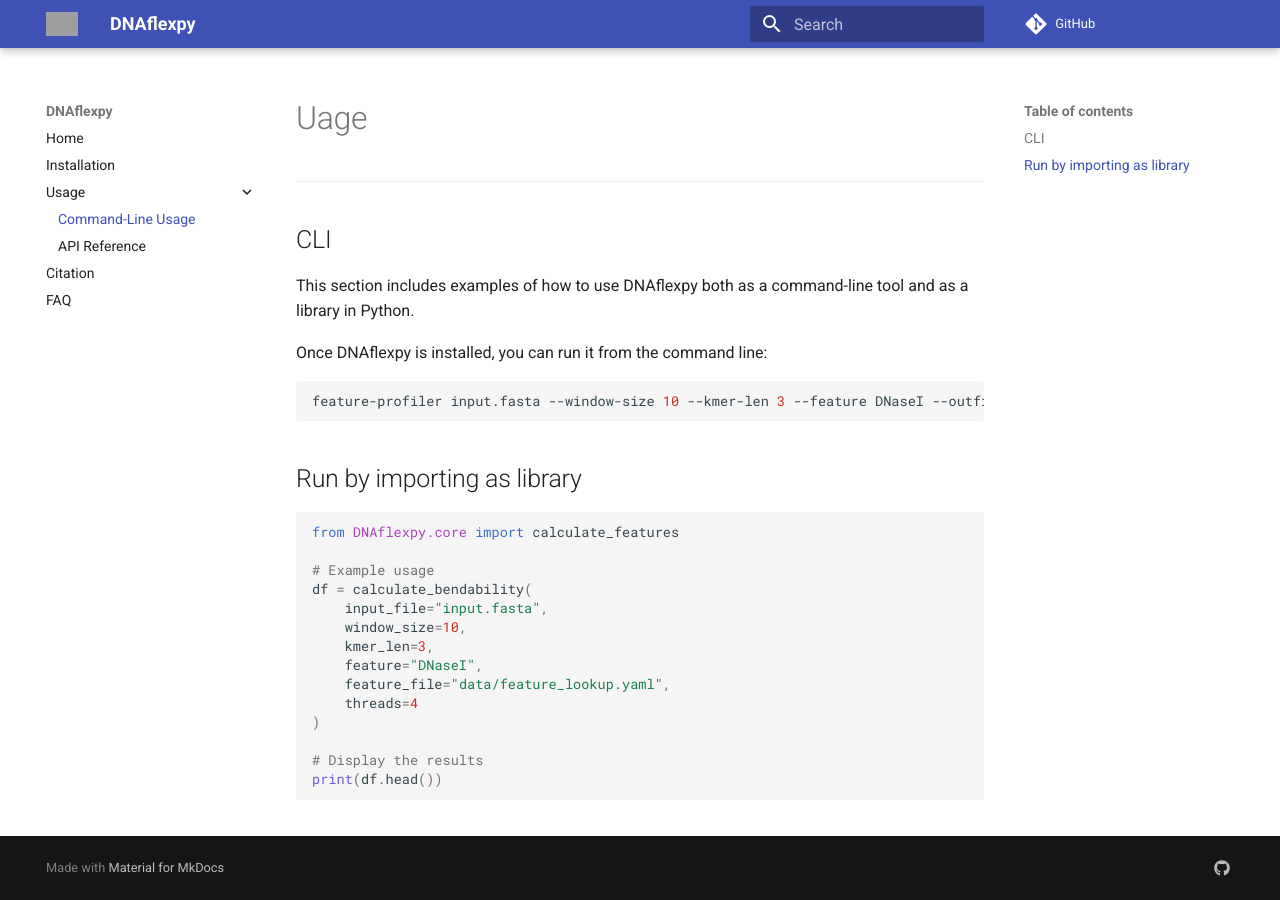
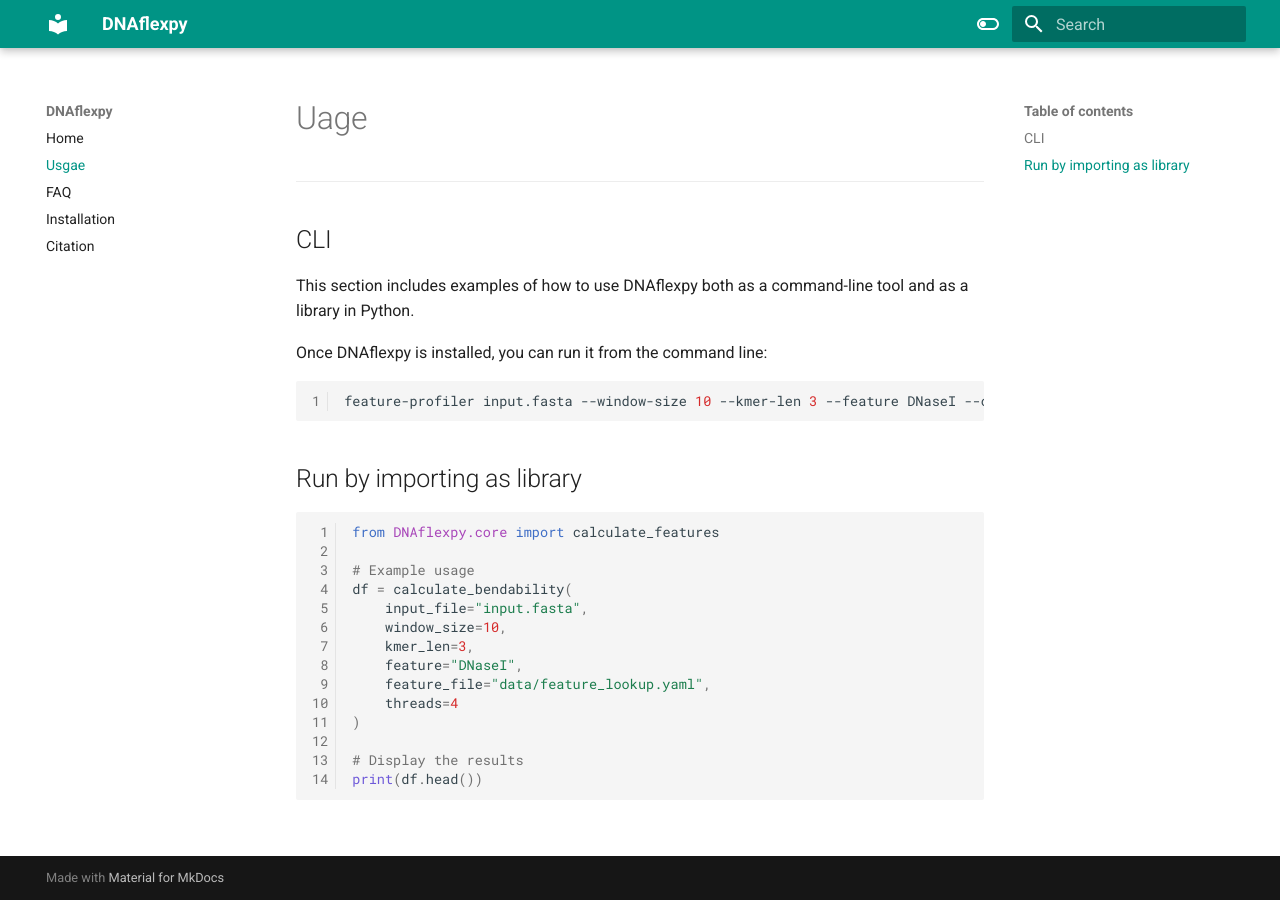
Before and after one commit to UpalabdhaD/DNAflexpy, an MkDocs documentation site: the page built from docs/usage.md, in a window 1280 px wide. Built offline with MkDocs 1.6.1 and Material for MkDocs 9.7.7, drawn with Linux system fonts in a browser that asks for light colours; comment, search, counter and statistics services are not loaded; grey boxes are pictures that could not be loaded.

Commit message:
Updated mkdocs.yaml

````diff
--- a/docs/usage.md
+++ b/docs/usage.md
@@ -12,7 +12,7 @@
 
 ## Run by importing as library
 
-```python
+```py
 
 from DNAflexpy.core import calculate_features
 
--- a/mkdocs.yml
+++ b/mkdocs.yml
@@ -1,71 +1,50 @@
-# Project Information
-site_name: "DNAflexpy"
-site_description: "A tool for trinucleotide feature profiling in DNA sequences"
-site_author: "Aditya Kumar"
-site_url: "https://<your-github-username>.github.io/DNAflexpy/"  # Replace with your GitHub Pages URL
+site_name: DNAflexpy
+site_url: https://upalabdhaD.github.io/dnaflexpy/
+site_description: A python package to calculate DNA flexibility from DNA sequences
+site_author: Upalabdha Dey
 
-# Theme Configuration
 theme:
-  name: "material"  # Using the Material for MkDocs theme
-  logo: "images/logo.png"  # Optional: Add a custom logo
-  favicon: "images/favicon.ico"  # Optional: Add a custom favicon
+  name: material
+  language: en  # Language code for syntax highlighting
   palette:
-    - media: "(prefers-color-scheme: light)"
-      scheme: default
-      primary: indigo
-      accent: indigo
-    - media: "(prefers-color-scheme: dark)"
-      scheme: slate
-      primary: indigo
-      accent: indigo
+    - scheme: default
+      toggle:
+        icon: material/toggle-switch-off-outline
+        name: Switch to Dark Mode
+      primary: teal
+      accent: purple
+    - scheme: slate
+      toggle:
+        icon: material/toggle-switch
+        name: Toggle Light Mode
+      primary: teal
+      accent: lime
 
-# Navigation Structure
+extra:
+  content:
+    code:
+      annotation: true
+      copy: true
+  toc:
+    integrate: true
+    numbered: true
+
 nav:
   - Home: index.md
+  - Usgae: usage.md
+  - FAQ: faq.md
   - Installation: installation.md
-  - Usage:
-      - Command-Line Usage: usage.md
-      - API Reference: api_reference.md
   - Citation: citation.md
-  - FAQ: faq.md
 
-# Plugins
-plugins:
-  - search  # Adds search functionality
-
-# Markdown Extensions
 markdown_extensions:
+  - admonition
+  - codehilite
   - toc:
       permalink: true
-  - footnotes
-  - pymdownx.arithmatex  # For LaTeX support (if needed)
-  - pymdownx.highlight
-  - pymdownx.inlinehilite
+  - pymdownx.highlight:
+      linenums: true
   - pymdownx.superfences
-  - pymdownx.magiclink
-  - pymdownx.betterem
-  - pymdownx.tilde
 
-# Extra CSS and JavaScript (Optional)
-# extra_css:
-#   - stylesheets/custom.css  # Add custom styles if needed
-# extra_javascript:
-#   - javascripts/custom.js   # Add custom JavaScript if needed
-
-# Repository URL for Edit Links
-repo_url: "https://github.com/<your-github-username>/DNAflexpy"
-repo_name: "GitHub"
-
-# Optional: Custom 404 Page
-extra:
-  social:
-    - icon: "fontawesome/brands/github"
-      link: "https://github.com/<your-github-username>/DNAflexpy"
-  copyright: "Copyright &copy; 2024 Aditya Kumar"
-
-# GitHub Pages Config (if deploying manually)
-# Uncomment if deploying without GitHub Actions
-# extra_css:
-#   - css/extra.css
-# plugins:
-#   - mkdocs-git-revision-date-localized
+plugins:
+  - search
+#   - mkdocs-material
````
Also changed, not shown: 2 other files.
